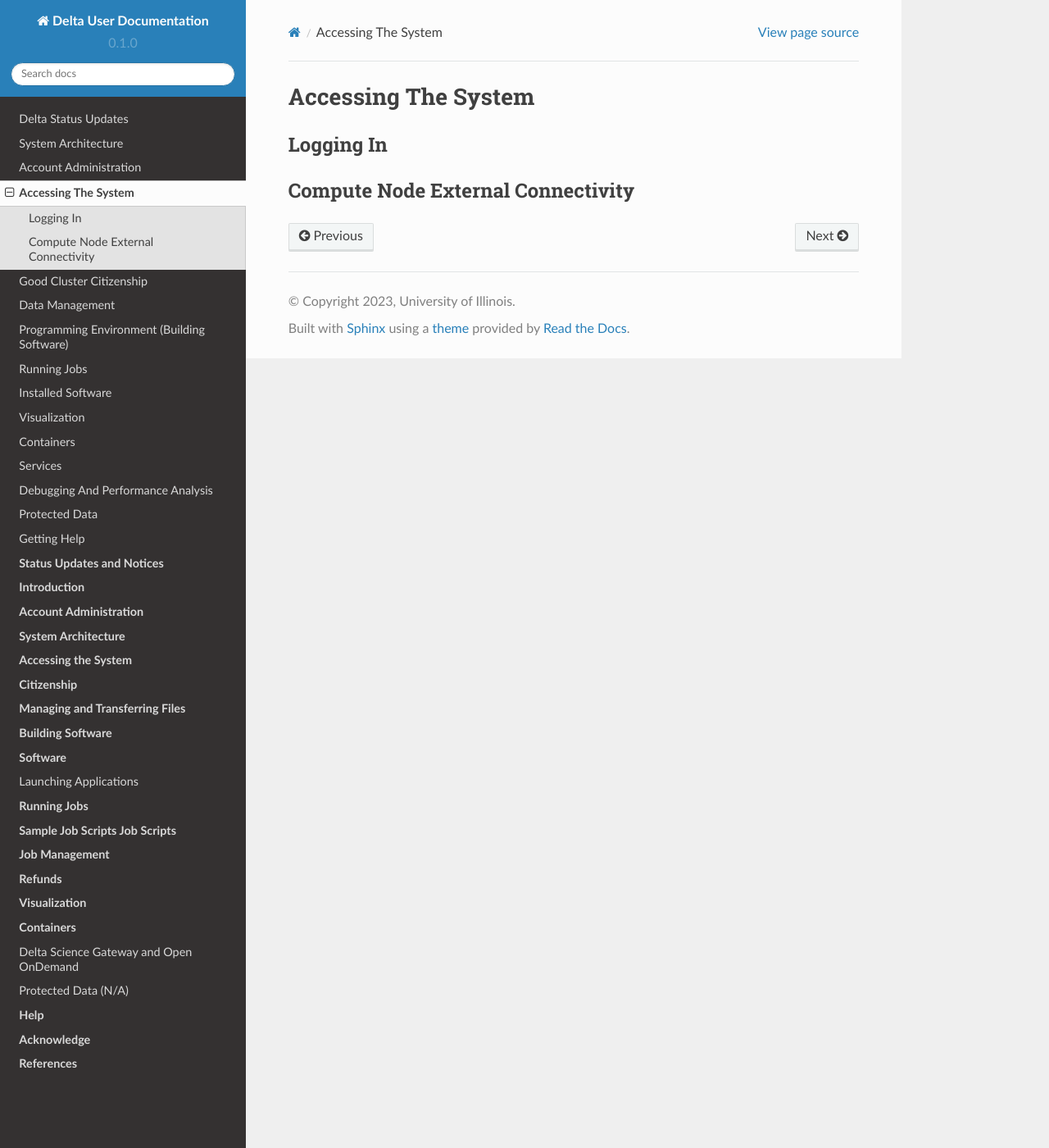
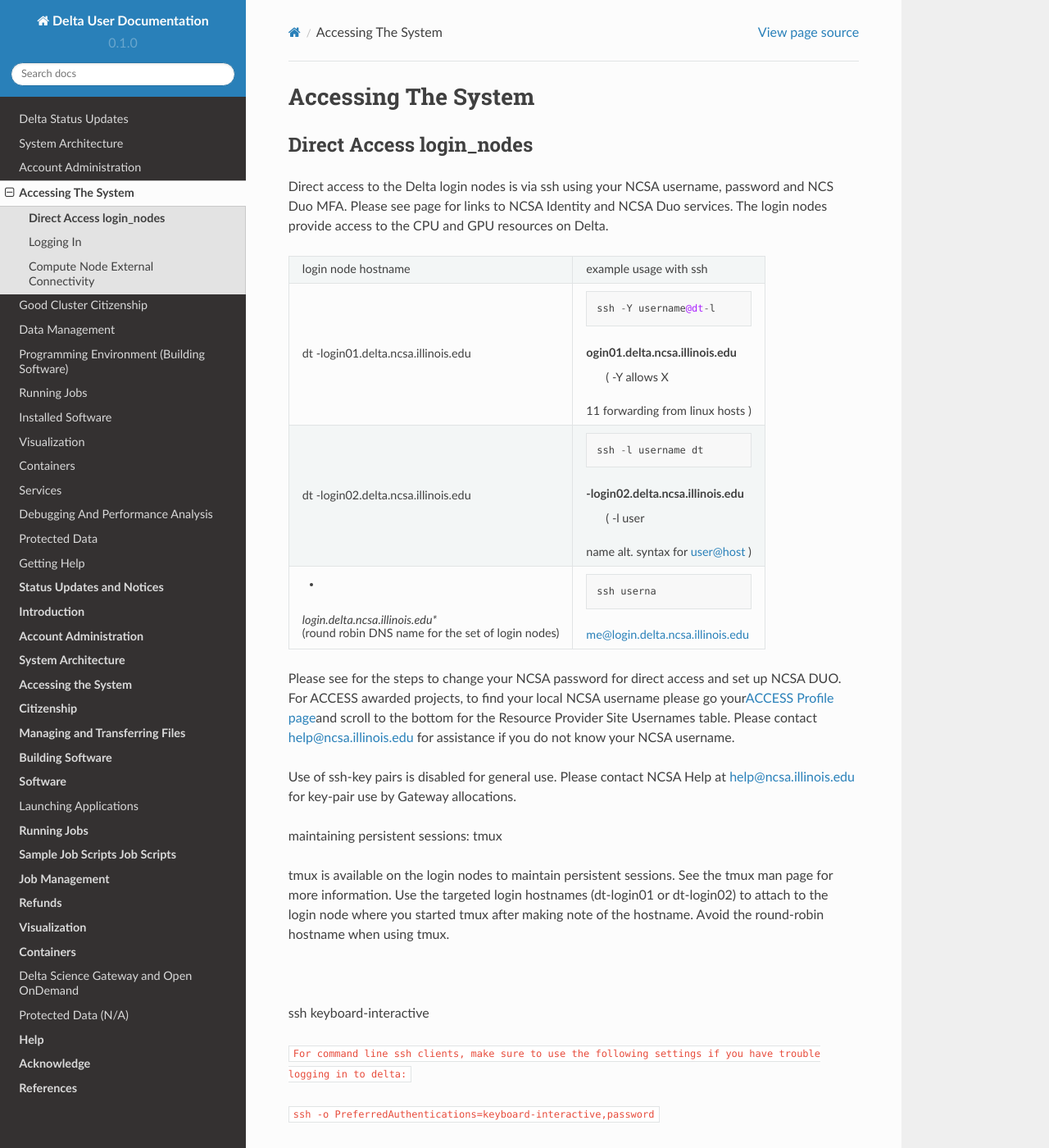
Before and after one commit to ncsa/Delta_doc, a Sphinx documentation site: the page built from docs/source/accessing/index.rst, in a window 1280 px wide and 1400 px high. Shown: the whole window at 82% size. Built offline with Sphinx 7.4.7 and the Read the Docs theme 2.0.0, drawn with Linux system fonts in a browser that asks for light colours; pages that are not in the unit, such as notebooks, are missing from menus; some of the changed text lies outside the part shown.

Commit message:
accessing the system
porting over "accessing the system" section

```diff
--- a/docs/source/accessing/index.rst
+++ b/docs/source/accessing/index.rst
@@ -1,5 +1,68 @@
 Accessing The System
 =========================
+
+**Direct Access login_nodes**
+-----------------------------
+
+Direct access to the Delta login nodes is via ssh using your NCSA
+username, password and NCS Duo MFA. Please see page for links to NCSA
+Identity and NCSA Duo services. The login nodes provide access to the
+CPU and GPU resources on Delta.
+
++----------------------------------+----------------------------------+
+| login node hostname              | example usage with ssh           |
++----------------------------------+----------------------------------+
+| dt                               | ::                               |
+| -login01.delta.ncsa.illinois.edu |                                  |
+|                                  |    ssh -Y username@dt-l          |
+|                                  | ogin01.delta.ncsa.illinois.edu   |
+|                                  |    ( -Y allows X                 |
+|                                  | 11 forwarding from linux hosts ) |
++----------------------------------+----------------------------------+
+| dt                               | ::                               |
+| -login02.delta.ncsa.illinois.edu |                                  |
+|                                  |    ssh -l username dt            |
+|                                  | -login02.delta.ncsa.illinois.edu |
+|                                  |    ( -l user                     |
+|                                  | name alt. syntax for user@host ) |
++----------------------------------+----------------------------------+
+| *                                | ::                               |
+| *login.delta.ncsa.illinois.edu** |                                  |
+|                                  |    ssh userna                    |
+| (round robin DNS name for the    | me@login.delta.ncsa.illinois.edu |
+| set of login nodes)              |                                  |
++----------------------------------+----------------------------------+
+
+Please see for the steps to change your NCSA password for direct access
+and set up NCSA DUO. For ACCESS awarded projects, to find your local
+NCSA username please go your\ `ACCESS Profile
+page <https://allocations.access-ci.org/profile>`__\ and scroll to the
+bottom for the Resource Provider Site Usernames table. Please contact
+help@ncsa.illinois.edu for assistance if you do not know your NCSA
+username.
+
+Use of ssh-key pairs is disabled for general use. Please contact NCSA
+Help at help@ncsa.illinois.edu for key-pair use by Gateway allocations.
+
+maintaining persistent sessions: tmux
+
+tmux is available on the login nodes to maintain persistent sessions.
+See the tmux man page for more information. Use the targeted login
+hostnames (dt-login01 or dt-login02) to attach to the login node where
+you started tmux after making note of the hostname. Avoid the
+round-robin hostname when using tmux.
+
+|
+
+ssh keyboard-interactive
+
+``For command line ssh clients, make sure to use the following settings if you have trouble logging in to delta:``
+
+``ssh -o PreferredAuthentications=keyboard-interactive,password``
+
+An OpenOnDemand shell interface is available at:
+https://openondemand.delta.ncsa.illinois.edu/pun/sys/shell/ssh/dt-login02
+
 
 Logging In
 --------------------
```
